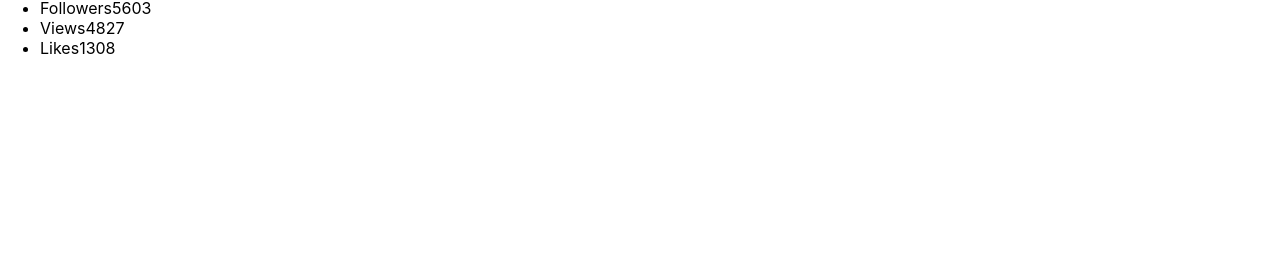
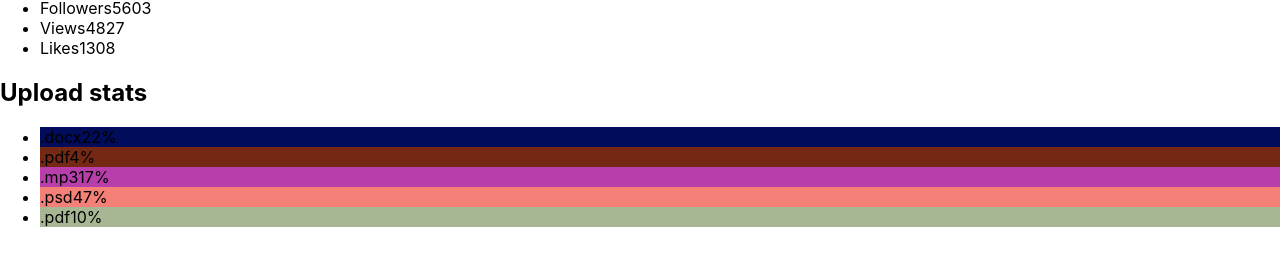
Before and after one commit to jfrasinska/goit-react-hw-01-components, a React (Create React App) app: page / in a window 1280 px wide. Shown: the part 512-778 px from the top of the page. Built offline with nearby package versions, Linux system fonts and the light colour scheme.

Commit message:
adding statistics component

```diff
--- a/src/components/App.jsx
+++ b/src/components/App.jsx
@@ -1,7 +1,9 @@
 import React from 'react';
 import Profile from './Profile';
+import Statistics from './Statistics';
 
 import user from '../user.json';
+import data from '../data.json';
 
 const App = () => {
   return (
@@ -14,6 +16,7 @@
         avatar={user.avatar}
         stats={user.stats}
       />
+      <Statistics title="Upload stats" stats={data} />
     </div>
   );
 };
--- /dev/null
+++ b/src/components/Statistics.jsx
@@ -0,0 +1,45 @@
+import React from 'react';
+import PropTypes from 'prop-types';
+
+const generateRandomColor = () => {
+  const letters = '0123456789ABCDEF';
+  let color = '#';
+  for (let i = 0; i < 6; i++) {
+    color += letters[Math.floor(Math.random() * 16)];
+  }
+  return color;
+};
+
+const Statistics = ({ title, stats }) => {
+  return (
+    <section className="statistics">
+      {title && <h2 className="title">{title}</h2>}
+
+      <ul className="stat-list">
+        {stats.map(({ id, label, percentage }) => (
+          <li
+            key={id}
+            className="item"
+            style={{ backgroundColor: generateRandomColor() }}
+          >
+            <span className="label">{label}</span>
+            <span className="percentage">{percentage}%</span>
+          </li>
+        ))}
+      </ul>
+    </section>
+  );
+};
+
+Statistics.propTypes = {
+  title: PropTypes.string,
+  stats: PropTypes.arrayOf(
+    PropTypes.shape({
+      id: PropTypes.string.isRequired,
+      label: PropTypes.string.isRequired,
+      percentage: PropTypes.number.isRequired,
+    })
+  ).isRequired,
+};
+
+export default Statistics;
--- /dev/null
+++ b/src/data.json
@@ -0,0 +1,7 @@
+[
+  { "id": "id-1", "label": ".docx", "percentage": 22 },
+  { "id": "id-2", "label": ".pdf", "percentage": 4 },
+  { "id": "id-3", "label": ".mp3", "percentage": 17 },
+  { "id": "id-4", "label": ".psd", "percentage": 47 },
+  { "id": "id-5", "label": ".pdf", "percentage": 10 }
+]
```
